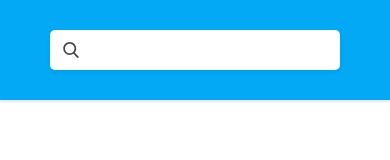
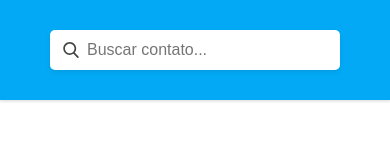
Before and after one commit to carlosqsilva/Streamtel-FrontEnd-Test, a React (Create React App) app: page / in a window 390 px wide. Shown: the top 160 px of the page. Built offline with nearby package versions, Linux system fonts and the light colour scheme.

Commit message:
improve responsiveness

```diff
--- a/src/components/ContactEdit/TextInput.js
+++ b/src/components/ContactEdit/TextInput.js
@@ -19,12 +19,15 @@ const Input = styled.input`
   outline: none;
   border: none;
   border-bottom: 1px solid #444;
-  width: 250px;
+  min-width: 280px;
   &:invalid {
     border-bottom: 1px solid red;
   }
   &:focus ~ label {
     ${labelUp};
+  }
+  @media (min-width: 550px) {
+    width: 500px;
   }
 `
 
--- a/src/components/ContactList/ContactCard.js
+++ b/src/components/ContactList/ContactCard.js
@@ -33,7 +33,9 @@ const Info = styled.div`
   align-self: flex-start;
   > p {
     margin: 0;
+    color: #424242;
     &:first-child {
+      color: #212121;
       font-size: 0.9rem;
       font-weight: bold;
     }
--- a/src/components/ContactList/ContactList.js
+++ b/src/components/ContactList/ContactList.js
@@ -30,7 +30,10 @@ class ContactList extends React.Component {
     const { filter } = this.state
     return (
       <Fragment>
-        <SearchInput onChange={this.handleFilter} />
+        <SearchInput
+          onChange={this.handleFilter}
+          placeholder="Buscar contato..."
+        />
         <Wrapper>
           {contacts
             .filter(
--- a/src/components/ContactList/SearchInput.js
+++ b/src/components/ContactList/SearchInput.js
@@ -51,7 +51,7 @@ export const SearchInput = ({ onChange, ...props }) => (
   <Header>
     <Wrapper>
       <Icon src={lupa} alt="" />
-      <Input onChange={onChange} />
+      <Input onChange={onChange} {...props} />
     </Wrapper>
   </Header>
 )
```
